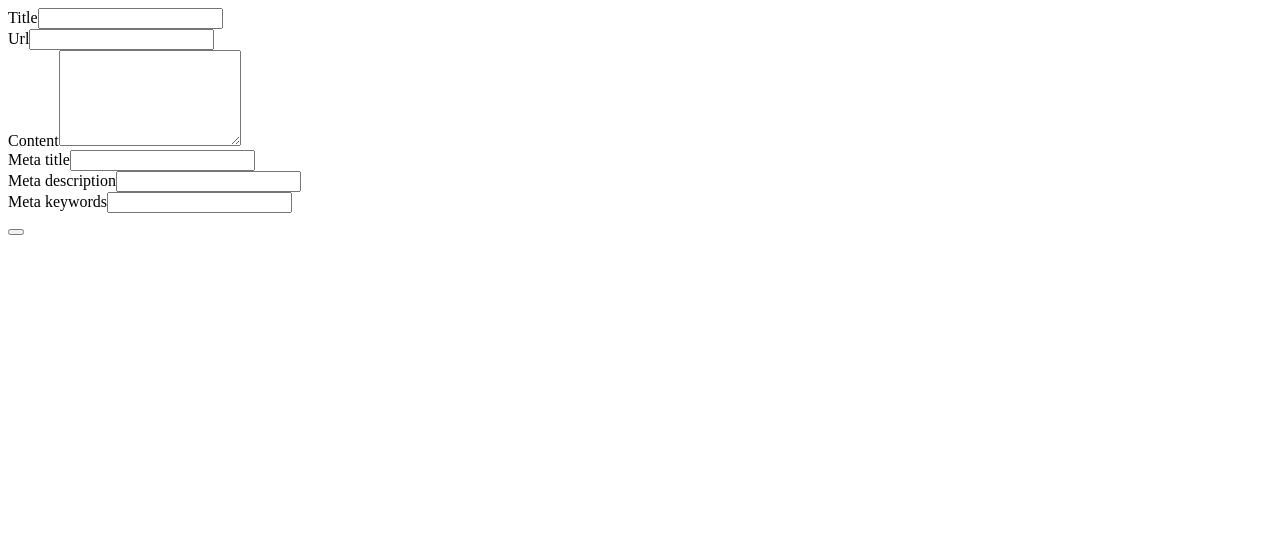
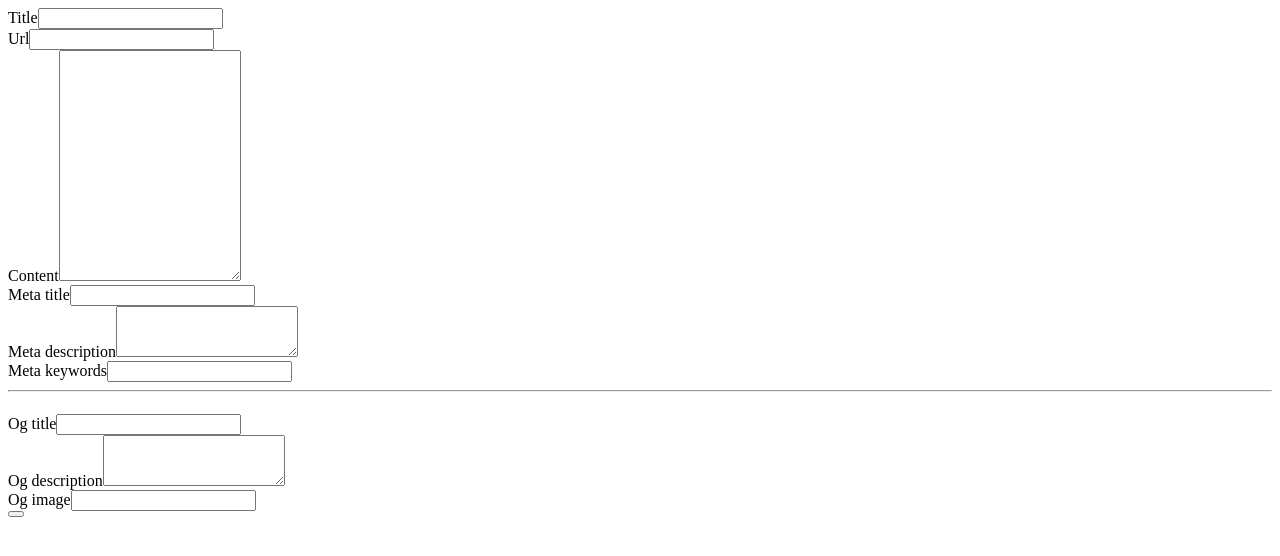
Before and after one commit to ZakharovAndrew/yii2-pages, a PHP site: template src/views/default/_form.php in a window 1280 px wide. Shown: the top 556 px of the page. Run offline with PHP 8.4, Linux system fonts and the light colour scheme; the template is opened without the code that fills it: most values are stand-ins (such as "Sample title", 1, 10 or a date in 2020); form fields are guessed from the names that the template uses; data that the repository does not hold is empty; some libraries are stand-ins or nearby versions.

Commit message:
Update _form.php

```diff
--- a/src/views/default/_form.php
+++ b/src/views/default/_form.php
@@ -24,22 +24,49 @@ $this->registerJs($script, yii\web\View::POS_READY);
 
     <?php $form = ($bootstrapVersion == 5 ? yii\bootstrap5\ActiveForm::begin() : yii\widgets\ActiveForm::begin()); ?>
 
-    <?= $form->field($model, 'title')->textInput(['maxlength' => true]) ?>
+    <div class="row">
+        <div class="col-md-8">
+            <?= $form->field($model, 'title')->textInput(['maxlength' => true]) ?>
 
-    <?= $form->field($model, 'url')->textInput(['maxlength' => true]) ?>
+            <?= $form->field($model, 'url')->textInput(['maxlength' => true]) ?>
 
-    <?= $form->field($model, 'content')->textarea(['rows' => 6]) ?>
+            <?= $form->field($model, 'content')->textarea(['rows' => 15]) ?>
+        </div>
 
-    <?= $form->field($model, 'meta_title')->textInput(['maxlength' => true]) ?>
+        <div class="col-md-4">
+            <div class="card">
+                <div class="card-header bg-primary text-white">
+                    <?= Module::t('SEO Settings') ?>
+                </div>
+                <div class="card-body">
+                    <?= $form->field($model, 'meta_title')->textInput(['maxlength' => true])
+                        ->hint(Module::t('Title for search engines (50-60 characters)')) ?>
 
-    <?= $form->field($model, 'meta_description')->textInput(['maxlength' => true]) ?>
+                    <?= $form->field($model, 'meta_description')->textarea(['rows' => 3])
+                        ->hint(Module::t('Page description for search engines (150-160 characters)')) ?>
 
-    <?= $form->field($model, 'meta_keywords')->textInput(['maxlength' => true]) ?>
+                    <?= $form->field($model, 'meta_keywords')->textInput(['maxlength' => true])
+                        ->hint(Module::t('Comma-separated keywords')) ?>
 
-    <div class="form-group">
-        <p>
-            <?= Html::submitButton(Module::t('Save'), ['class' => 'btn btn-success']) ?>
-        </p>
+                    <hr>
+
+                    <h5><?= Module::t('Social Media (OpenGraph)') ?></h5>
+
+                    <?= $form->field($model, 'og_title')->textInput(['maxlength' => true])
+                        ->hint(Module::t('Title for social networks')) ?>
+
+                    <?= $form->field($model, 'og_description')->textarea(['rows' => 3])
+                        ->hint(Module::t('Description for social networks')) ?>
+
+                    <?= $form->field($model, 'og_image')->textInput(['maxlength' => true])
+                        ->hint(Module::t('URL of image for social networks (1200x630 recommended)')) ?>
+                </div>
+            </div>
+        </div>
+    </div>
+
+    <div class="form-group mt-3">
+        <?= Html::submitButton(Module::t('Save'), ['class' => 'btn btn-success']) ?>
     </div>
 
     <?php ($bootstrapVersion == 5 ? yii\bootstrap5\ActiveForm::end() : yii\widgets\ActiveForm::end()); ?>
```
